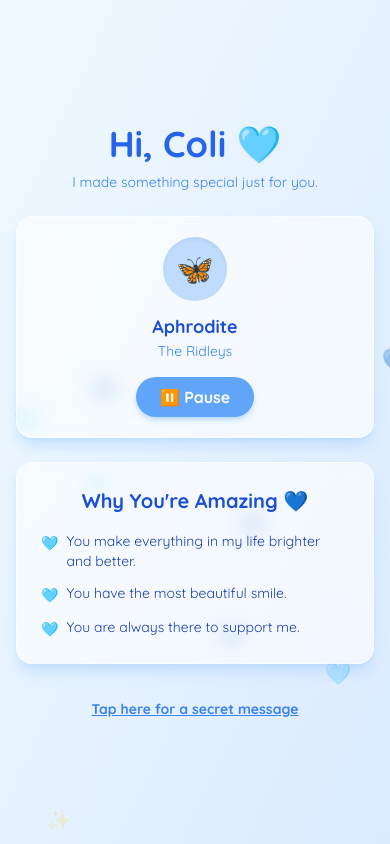
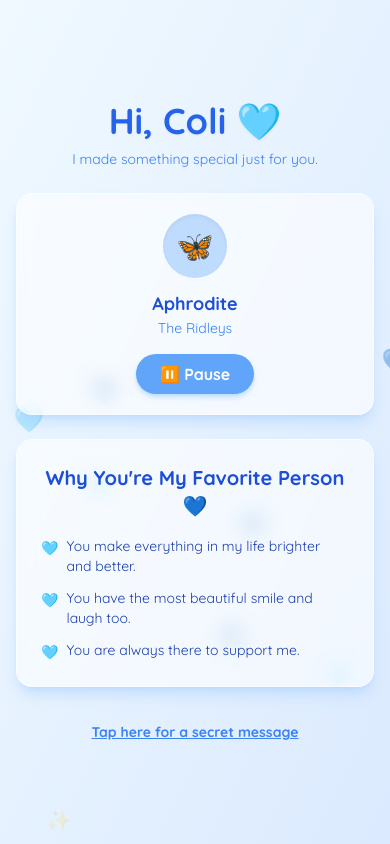
Before and after one commit to Creedd23-51/for-coli, a plain HTML site: page index.html in a window 390 px wide. Drawn offline with nearby package versions, Linux system fonts and the light colour scheme.

Commit message:
Update index.html

```diff
--- a/index.html
+++ b/index.html
@@ -82,7 +82,7 @@
 
         <!-- Sweet Notes Card -->
         <div class="glass-card rounded-2xl p-6 shadow-lg shadow-blue-300/40">
-            <h3 class="text-xl font-bold text-blue-700 mb-4 text-center">Why You're Amazing 💙</h3>
+            <h3 class="text-xl font-bold text-blue-700 mb-4 text-center">Why You're My Favorite Person 💙</h3>
             <ul class="space-y-3 text-blue-800 text-sm font-medium">
                 <li class="flex items-start gap-2">
                     <span class="text-blue-400 mt-0.5">🩵</span>
@@ -90,7 +90,7 @@
                 </li>
                 <li class="flex items-start gap-2">
                     <span class="text-blue-400 mt-0.5">🩵</span>
-                    You have the most beautiful smile.
+                    You have the most beautiful smile and laugh too.
                 </li>
                 <li class="flex items-start gap-2">
                     <span class="text-blue-400 mt-0.5">🩵</span>
@@ -107,7 +107,7 @@
 
             <div id="secretMessage" class="hidden mt-6 glass-card rounded-2xl p-6 shadow-lg shadow-blue-300/50 transform transition-all duration-500">
                 <p class="text-blue-800 text-sm leading-relaxed italic">
-                    "I usually spend my time wiring up circuits, writing firmware, and trying to make hardware work, but building this for you has easily been my favorite project. I wanted to make something unique just to remind you how much you mean to me. You are my own Aphrodite. I love you, Coli."<br><br>
+                    "Usually, you'll find me playing Mobile Legends, roblox (steal an egg 😁) or just watching something, but taking the time to build this for you has been my favorite project ever. I wanted to make something unique to show you how incredibly special you are to me. You are my own Aphrodite. I love you, Coli."<br><br>
                     — Love, Cedric 💙
                 </p>
             </div>
```
